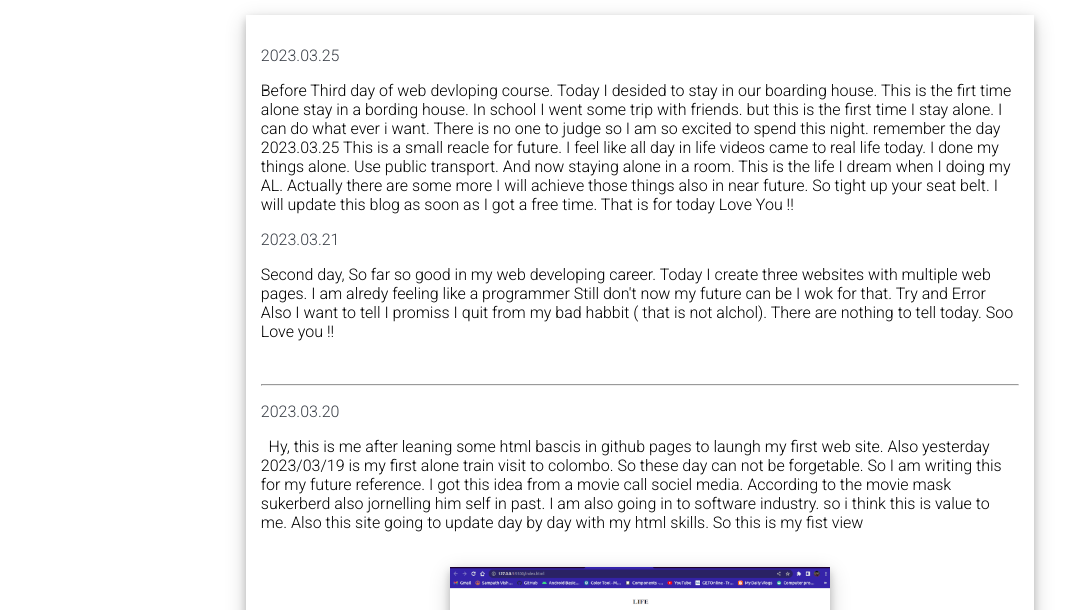
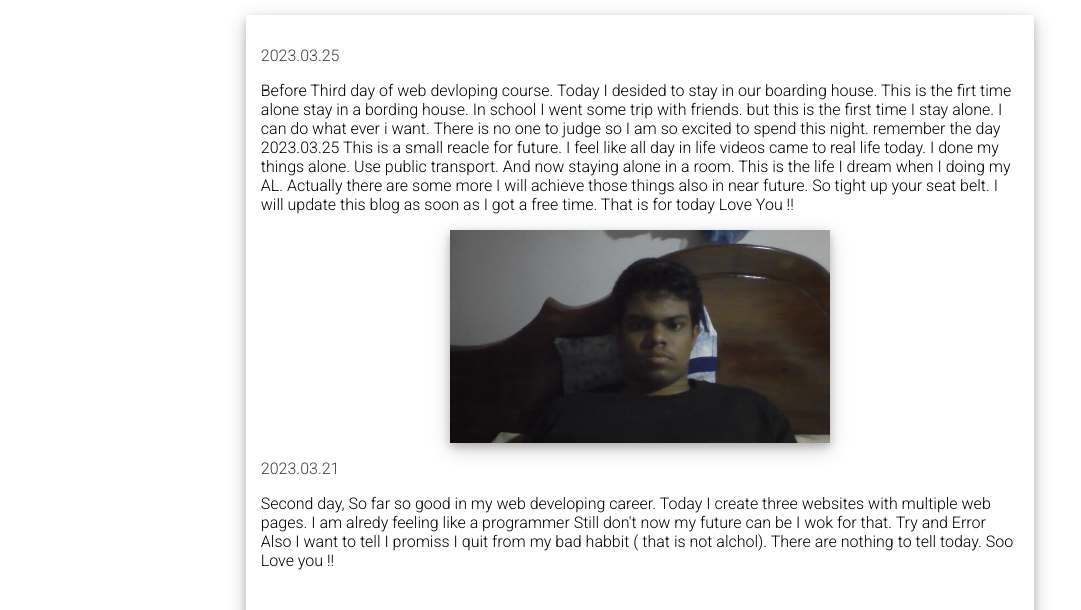
Before and after one commit to sathindudezoysa/web-site, a plain HTML site: page index.html in a window 1280 px wide. Shown: the part 153-763 px from the top of the page, without its empty margins (0-1081 px from the left). Drawn offline with Linux system fonts and the light colour scheme.

Commit message:
Update index.html

```diff
--- a/index.html
+++ b/index.html
@@ -67,6 +67,7 @@
                 2023.03.25 This is a small reacle for future. I feel like all day in life videos came to real life today. I done my things alone. Use public transport. And now staying alone in a room.
                 This is the life I dream when I doing my AL. Actually there are some more I will achieve those things also in near future. So tight up your seat belt. I will update this blog as soon as I got a free time.
                 That is for today Love You !! </p>
+                <img class="img" src = "./images/selfie.jpg" />
         </div>
 
         <div class="date">
```
